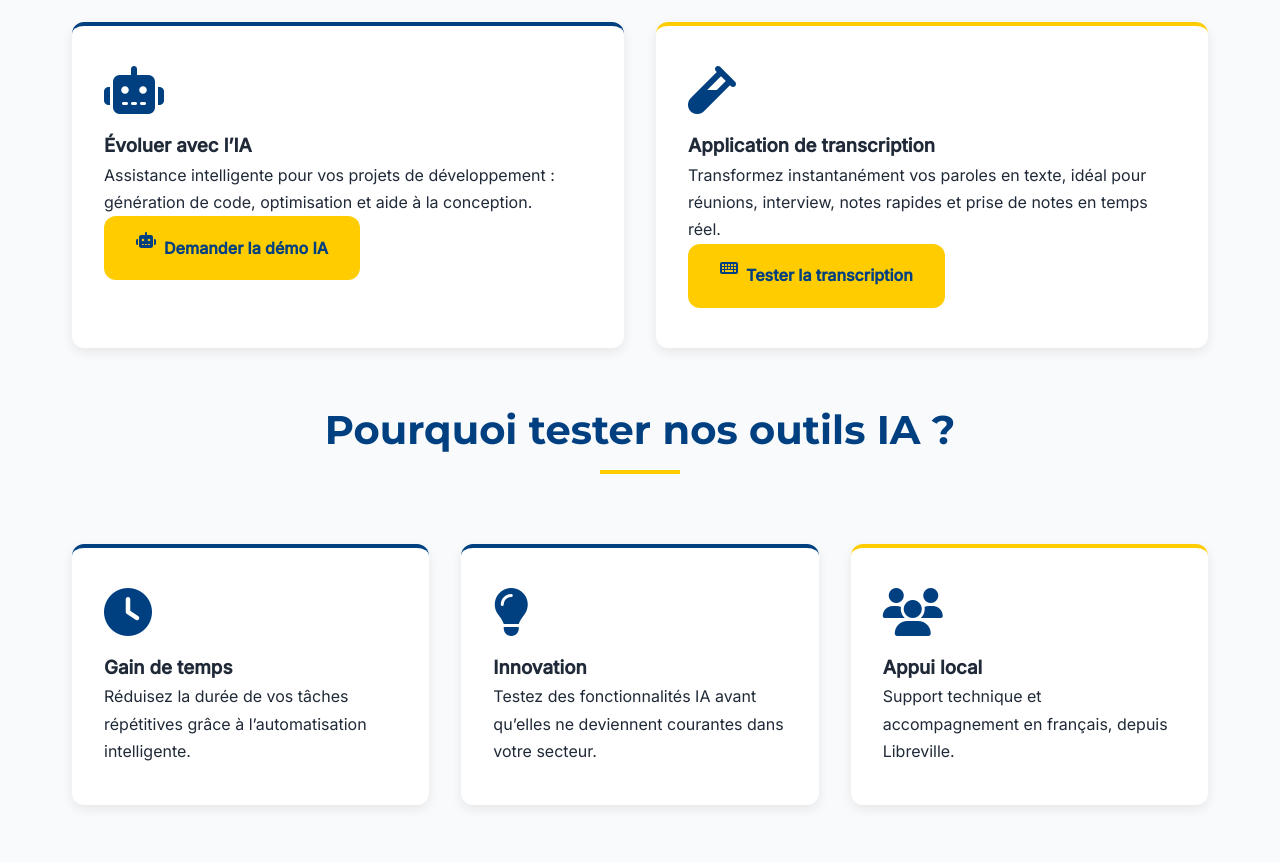
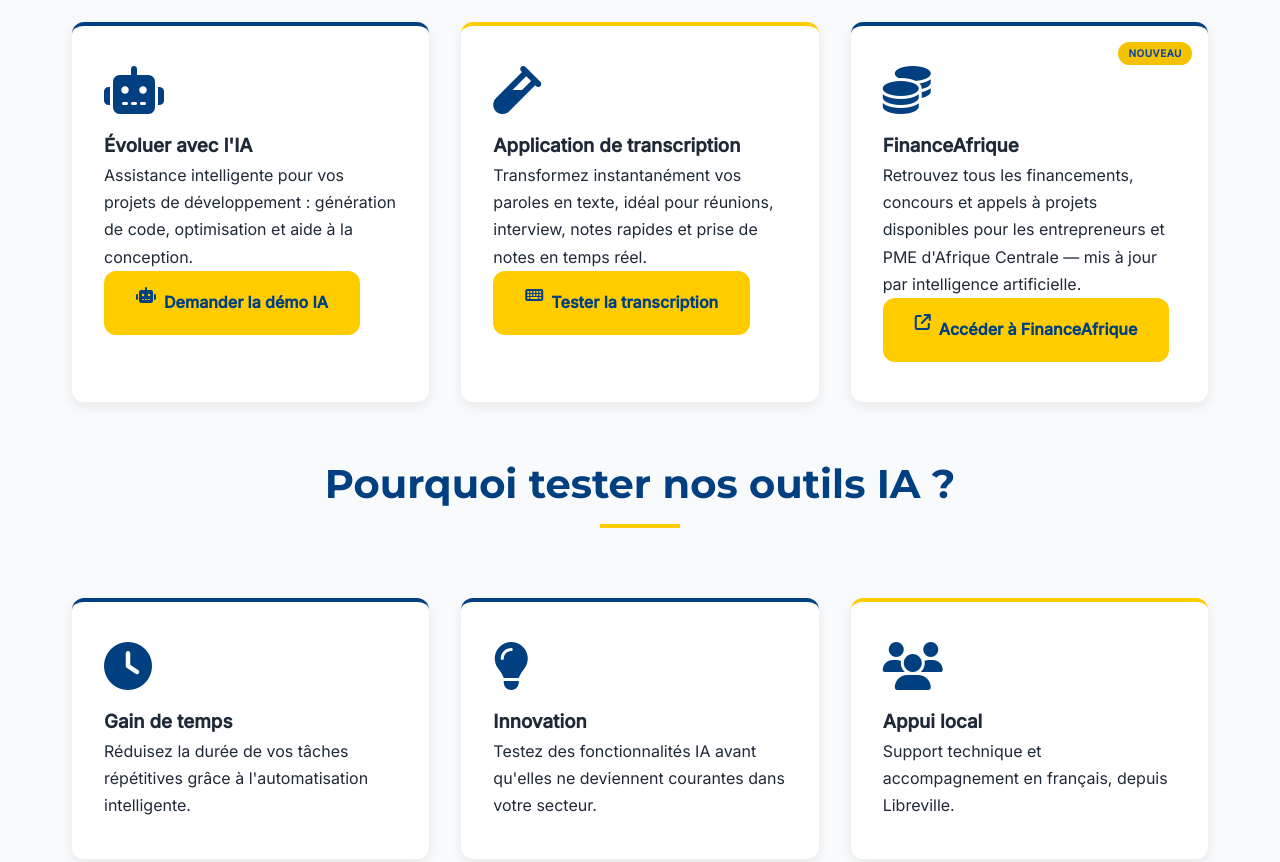
Before and after one commit to lebayimoly-blip/olouomolabsiteweb, a plain HTML site: page outils.html in a window 1280 px wide. Shown: the part 740-1602 px from the top of the page. Drawn offline with nearby package versions, Linux system fonts and the light colour scheme.

Commit message:
Mise à jour outils.html

```diff
--- a/outils.html
+++ b/outils.html
@@ -77,19 +77,19 @@
   </script>
   <script src="//translate.google.com/translate_a/element.js?cb=googleTranslateElementInit"></script>
 
-  <!-- Hero aligné au style global -->
+  <!-- Hero -->
   <section class="hero">
     <h1>Nos Outils Premium</h1>
-    <p>Découvrez comment évoluer avec l’IA et tester nos applications innovantes.</p>
+    <p>Découvrez comment évoluer avec l'IA et tester nos applications innovantes.</p>
   </section>
 
   <main>
-    <!-- Outils disposés en grille de cartes -->
     <div class="grid-container" style="padding: 3rem 0; max-width: 1200px; margin: auto;">
+
       <!-- Outil 1 – IA pour le développement -->
       <div class="card blue">
         <i class="fa-solid fa-robot fa-3x"></i>
-        <h3>Évoluer avec l’IA</h3>
+        <h3>Évoluer avec l'IA</h3>
         <p>Assistance intelligente pour vos projets de développement : génération de code, optimisation et aide à la conception.</p>
         <a href="https://wa.me/+24165629599?text=Je%20veux%20essayer%20votre%20outil%20IA" class="btn btn-primary">
           <i class="fa-solid fa-robot"></i> Demander la démo IA
@@ -105,21 +105,53 @@
           <i class="fa-solid fa-keyboard"></i> Tester la transcription
         </a>
       </div>
+
+      <!-- ✅ Outil 3 – FinanceAfrique (NOUVEAU) -->
+      <div class="card blue" style="position:relative; overflow:hidden;">
+        <!-- Badge "Nouveau" -->
+        <span style="
+          position: absolute;
+          top: 16px; right: 16px;
+          background: #F5C200;
+          color: #0D47A1;
+          font-size: 10px;
+          font-weight: 700;
+          padding: 3px 10px;
+          border-radius: 20px;
+          letter-spacing: .5px;
+          text-transform: uppercase;
+        ">Nouveau</span>
+
+        <i class="fa-solid fa-coins fa-3x"></i>
+        <h3>FinanceAfrique</h3>
+        <p>
+          Retrouvez tous les financements, concours et appels à projets
+          disponibles pour les entrepreneurs et PME d'Afrique Centrale —
+          mis à jour par intelligence artificielle.
+        </p>
+        <a href="https://finance-dy4i.onrender.com"
+           target="_blank"
+           rel="noopener noreferrer"
+           class="btn btn-primary">
+          <i class="fa-solid fa-arrow-up-right-from-square"></i> Accéder à FinanceAfrique
+        </a>
+      </div>
+
     </div>
 
-    <!-- Section "Bénéfices" pour expliquer comment ça aide -->
+    <!-- Section "Bénéfices" -->
     <section class="benefits">
       <h2 class="section-title">Pourquoi tester nos outils IA ?</h2>
       <div class="grid-container">
         <div class="card blue">
           <i class="fa-solid fa-clock fa-3x"></i>
           <h3>Gain de temps</h3>
-          <p>Réduisez la durée de vos tâches répétitives grâce à l’automatisation intelligente.</p>
+          <p>Réduisez la durée de vos tâches répétitives grâce à l'automatisation intelligente.</p>
         </div>
         <div class="card blue">
           <i class="fa-solid fa-lightbulb fa-3x"></i>
           <h3>Innovation</h3>
-          <p>Testez des fonctionnalités IA avant qu’elles ne deviennent courantes dans votre secteur.</p>
+          <p>Testez des fonctionnalités IA avant qu'elles ne deviennent courantes dans votre secteur.</p>
         </div>
         <div class="card yellow">
           <i class="fa-solid fa-users fa-3x"></i>
@@ -130,7 +162,7 @@
     </section>
   </main>
 
-  <!-- Footer aligné avec index/services -->
+  <!-- Footer -->
   <footer>
     <div class="footer-grid">
       <div class="footer-section">
@@ -190,12 +222,12 @@
 
       // Hero animation
       gsap.from('.hero h1', { duration: 1.2, y: 60, opacity: 0, ease: 'back.out(1.7)', delay: 0.2 });
-      gsap.from('.hero p', { duration: 1, y: 40, opacity: 0, ease: 'power2.out', delay: 0.3 });
+      gsap.from('.hero p',  { duration: 1,   y: 40, opacity: 0, ease: 'power2.out',    delay: 0.3 });
 
-      // Outils cartes
-      gsap.utils.toArray('.tools-overview .card').forEach((card, i) => {
+      // Toutes les cartes — animation à l'entrée
+      gsap.utils.toArray('.grid-container .card').forEach((card, i) => {
         gsap.from(card, {
-          scrollTrigger: { trigger: card, start: 'top 80%' },
+          scrollTrigger: { trigger: card, start: 'top 85%' },
           duration: 0.8,
           y: 50,
           opacity: 0,
@@ -204,7 +236,7 @@
         });
       });
 
-      // Bénéfices cartes hover
+      // Bénéfices
       gsap.utils.toArray('.benefits .card').forEach((card, i) => {
         gsap.from(card, {
           scrollTrigger: { trigger: card, start: 'top 85%' },
```
